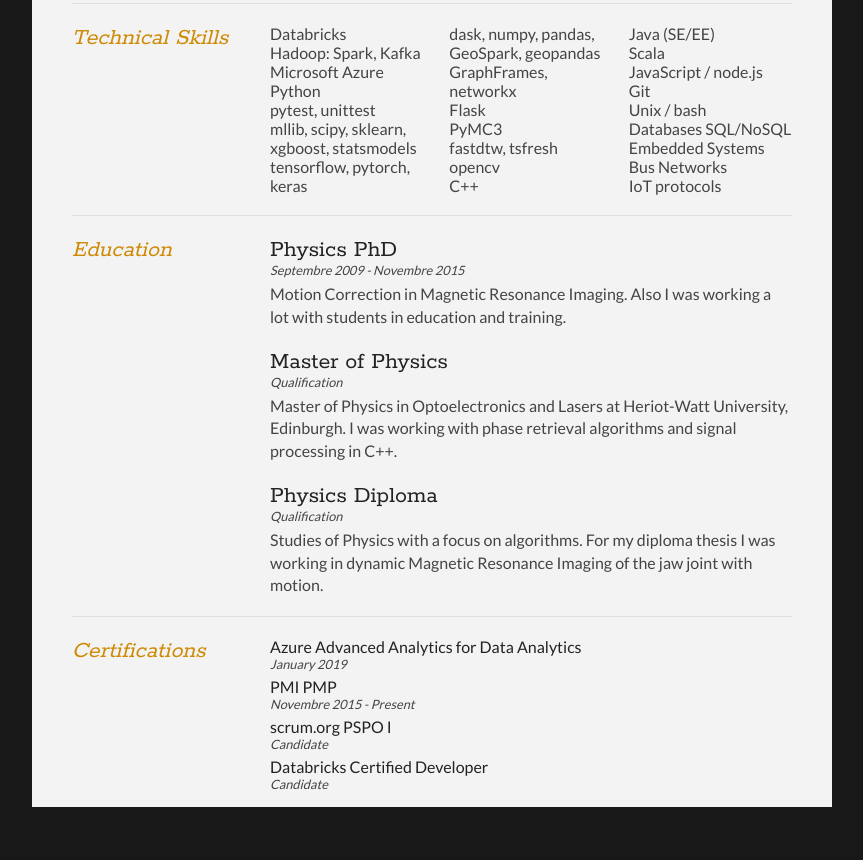
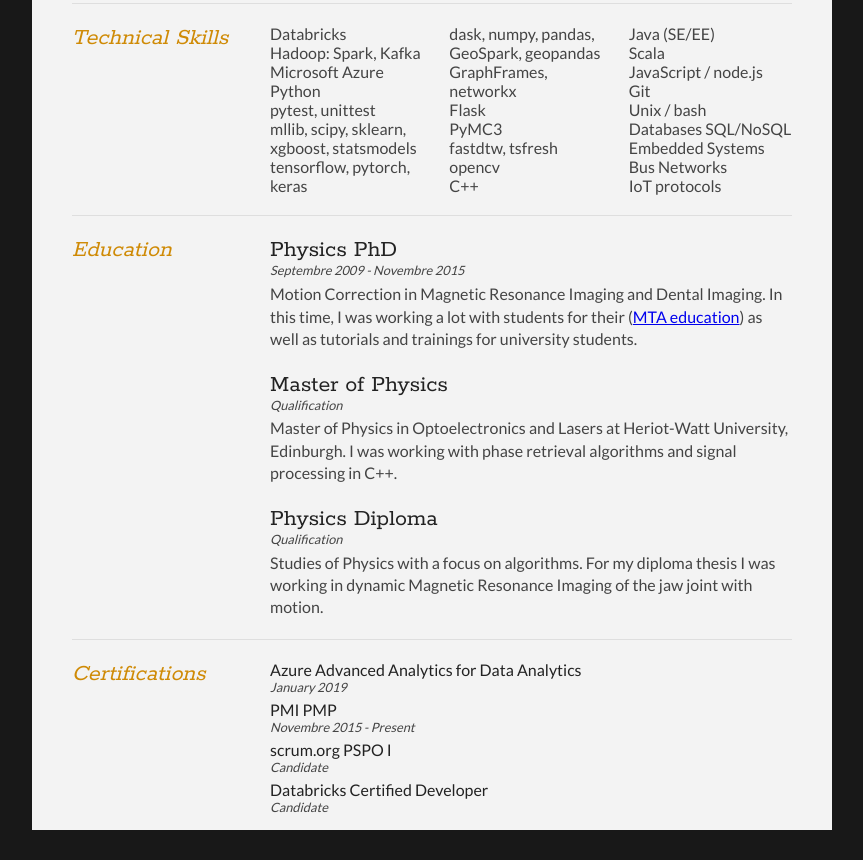
Before and after one commit to anderl80/cv, a plain HTML site: page cv.html in a window 1280 px wide. Shown: the part 1388-2248 px from the top of the page, without its empty margins (208-1071 px from the left). Before the commit the page ends 2225 px from the top, so only its background shows below. Drawn offline with Linux system fonts and the light colour scheme.

Commit message:
minor improvements and corrections

```diff
--- a/cv.html
+++ b/cv.html
@@ -54,8 +54,10 @@
 							for business intelligence to gain valuable and business-relevant information from IoT data
 							and literally separating the signal from the noise.
 							As a data scientist I can offer my customers a broad mix and 10+ years of experience in
-							product and project management, business thinking skills, algorithms and signal/image processing,
-							data science & machine/deep learning, software engineering, physics & statistics and big data
+							product and project management, business thinking skills, algorithms and signal/image
+							processing,
+							data science & machine/deep learning, software engineering, physics & statistics and big
+							data
 							tools.
 						</p>
 						<p class="subDetails"><a
@@ -188,8 +190,10 @@
 					<article>
 						<h2>Physics PhD</h2>
 						<p class="subDetails">Septembre 2009 - Novembre 2015</p>
-						<p>Motion Correction in Magnetic Resonance Imaging. Also I was working a lot with students in
-							education and training.</p>
+						<p>Motion Correction in Magnetic Resonance Imaging and Dental Imaging. In this time, I was
+							working a lot with students for their (<a
+								href="http://www.mta-schule.uni-wuerzburg.de/startseite/" target=_blank>MTA
+								education</a>) as well as tutorials and trainings for university students.</p>
 					</article>
 
 					<article>
```
